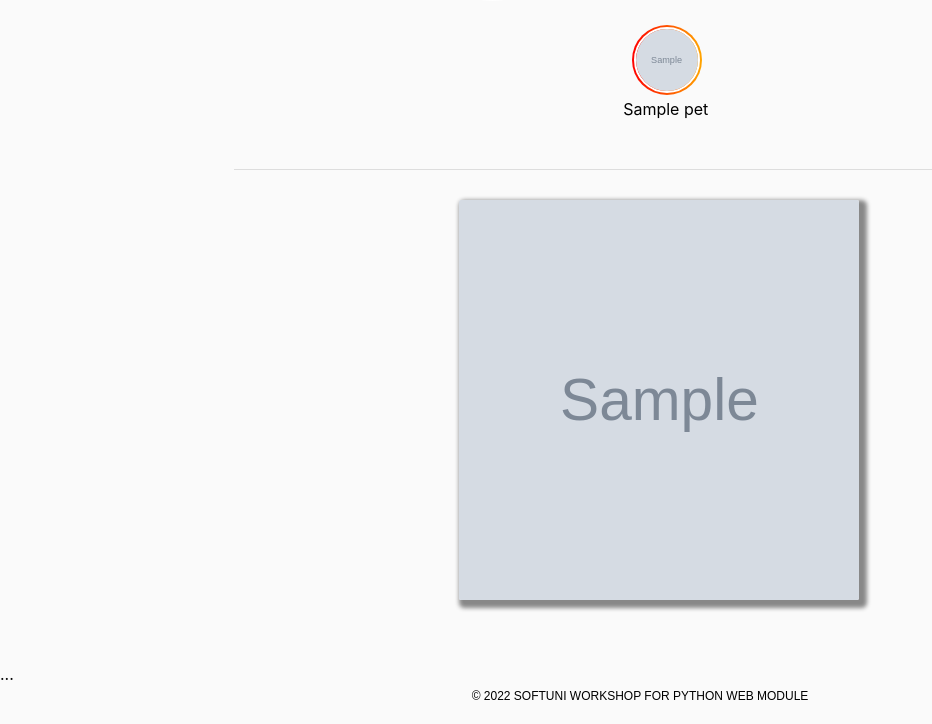
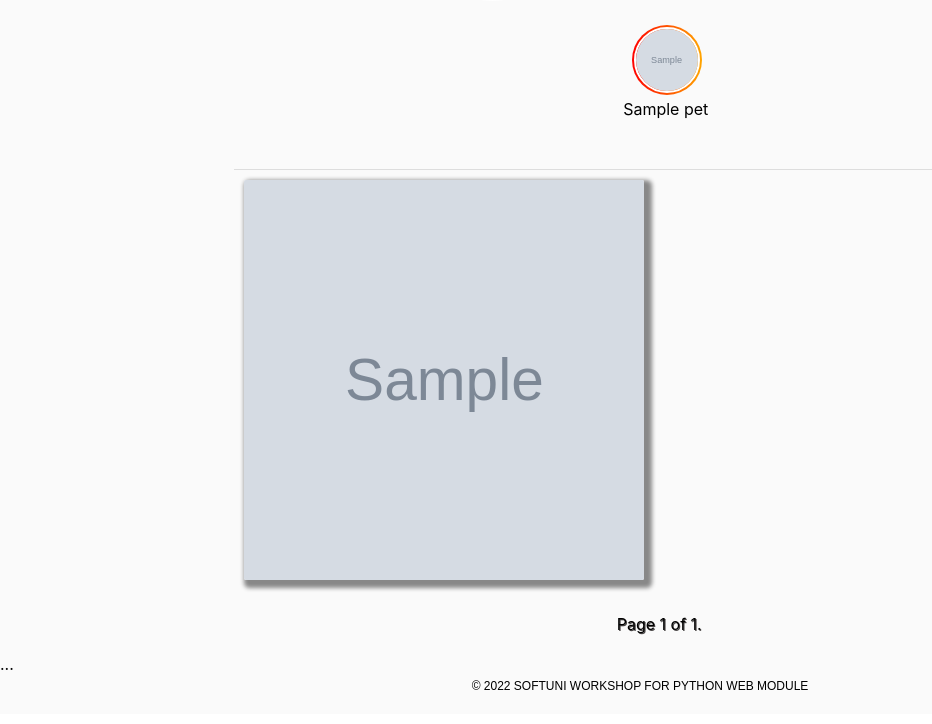
Before and after one commit to m-s-enchev/Petstagram, a Django app: page /accounts/profile/1/ in a window 1280 px wide. Shown: the part 324-1048 px from the top of the page, without its empty margins (0-932 px from the left). After the commit the page ends 1014 px from the top, so only its background shows below. Run offline with Django 4.2, Linux system fonts and the light colour scheme; tables that the repository leaves empty hold one stand-in row (values such as "Sample post"); grey boxes marked "Sample" are stand-in pictures.

Commit message:
fixed user detail tempalte

```diff
--- a/Petstagram/accounts/templates/accounts/profile-details-page.html
+++ b/Petstagram/accounts/templates/accounts/profile-details-page.html
@@ -92,19 +92,34 @@
         <!-- Start Last Uploaded Photos Section -->
         <div class="pet-photos">
 
+            {% for photo in page_obj.object_list %}
+                <a href="{% url 'photo-details' photo.id %}">
+                <!-- Pet Photo -->
+                <img src="{{ photo.photo.url }}"
+                alt="pet img">
+                </a>
+            {% endfor %}
+
+            <div class="pagination">
+                <span class="step-links">
+                {% if page_obj.has_previous %}
+                    <a href="?page=1">&laquo; first   </a>
+                    <a href="?page={{ page_obj.previous_page_number }}">previous</a>
+                    {% endif %}
+                <span class="current">
+                    Page {{ page_obj.number }} of {{ page_obj.paginator.num_pages}}.
+                </span>
+                {% if page_obj.has_next %}
+                    <a href="?page={{ page_obj.next_page_number }}">   next</a>
+                    <a href="?page={{ page_obj.paginator.num_pages }}">   last &raquo;</a>
+                {% endif %}
+                </span>
+            </div>
 
 
-            <div class="pets">
-                <div class="statuses">
-                    {% for photo in all_of_users_pets reversed %}
-                        <!-- Start Photo -->
-                        <div class="photo">
-                            <img src="{{ photo.photo.url }}" alt="fail">
-                        </div>
-                        <!-- End Photo -->
-                    {% endfor %}
-                </div>
-            </div>
+
+
+
         </div>
 
 
```
